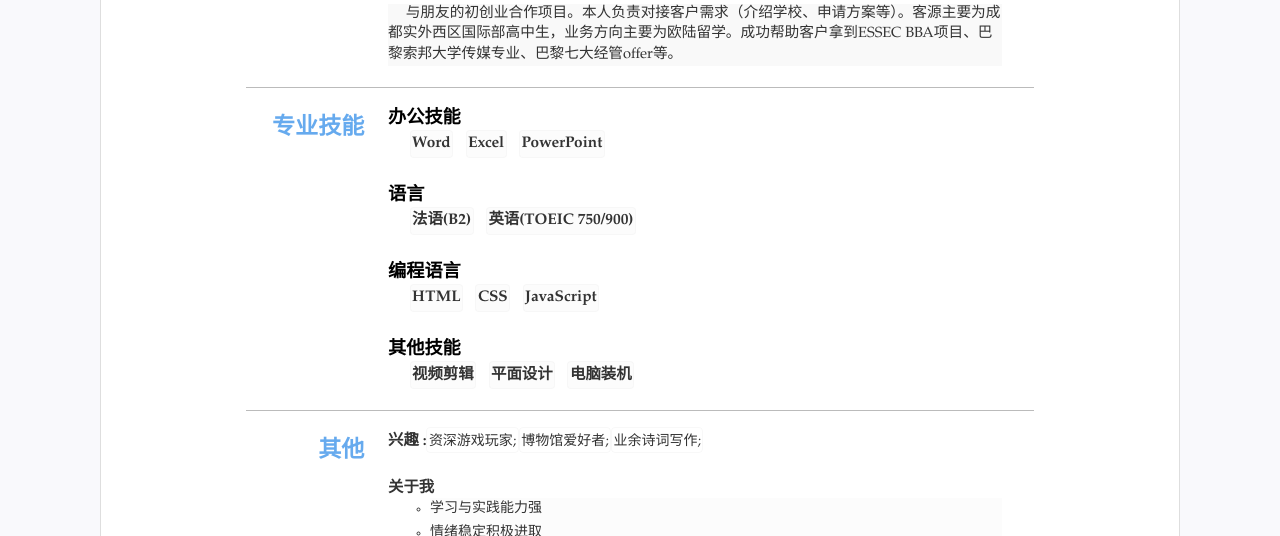
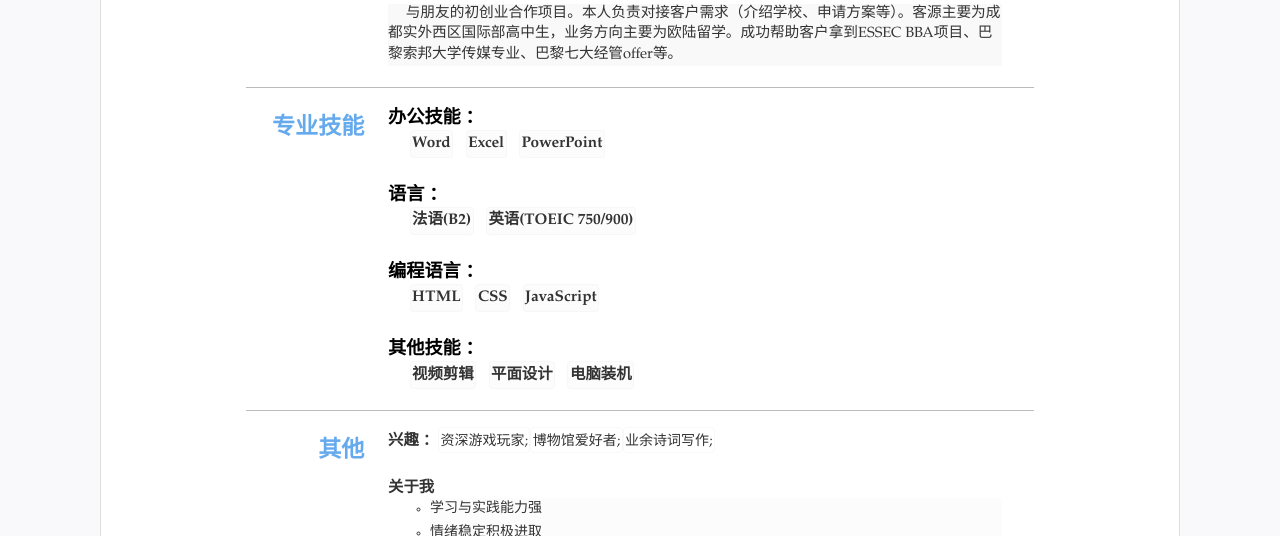
Before and after one commit to BWyiii/-, a Jekyll site: the page built from index.html, in a window 1280 px wide. Shown: the part 908-1444 px from the top of the page. Built offline with Jekyll 4.4.1, drawn with Linux system fonts in a browser that asks for light colours.

```diff
--- a/_data/resume.yml
+++ b/_data/resume.yml
@@ -70,21 +70,21 @@ main: #简历主要内容，
 - type: skills
   name: '专业技能'
   content:
-  - title: 办公技能
+  - title: "办公技能 ："
     items: #itmems 可以小块的方式显示
     - Word
     - Excel
     - PowerPoint
-  - title: 语言
+  - title: "语言 ："
     items: #itmems 可以小块的方式显示
     - 法语(B2)
     - 英语(TOEIC 750/900)
-  - title: 编程语言
+  - title: "编程语言 ："
     items: #itmems 可以小块的方式显示
     - HTML
     - CSS
     - JavaScript
-  - title: 其他技能
+  - title: "其他技能 ："
     items: #itmems 可以小块的方式显示
     - 视频剪辑
     - 平面设计
@@ -95,7 +95,7 @@ others: #其他列表显示
 - type: others #ID可以为空
   name: '其他'
   content: #选择需要的格式
-  - title: "兴趣 : "
+  - title: "兴趣 ："
     items: #单行列表
     - 资深游戏玩家;
     - 博物馆爱好者;
```
